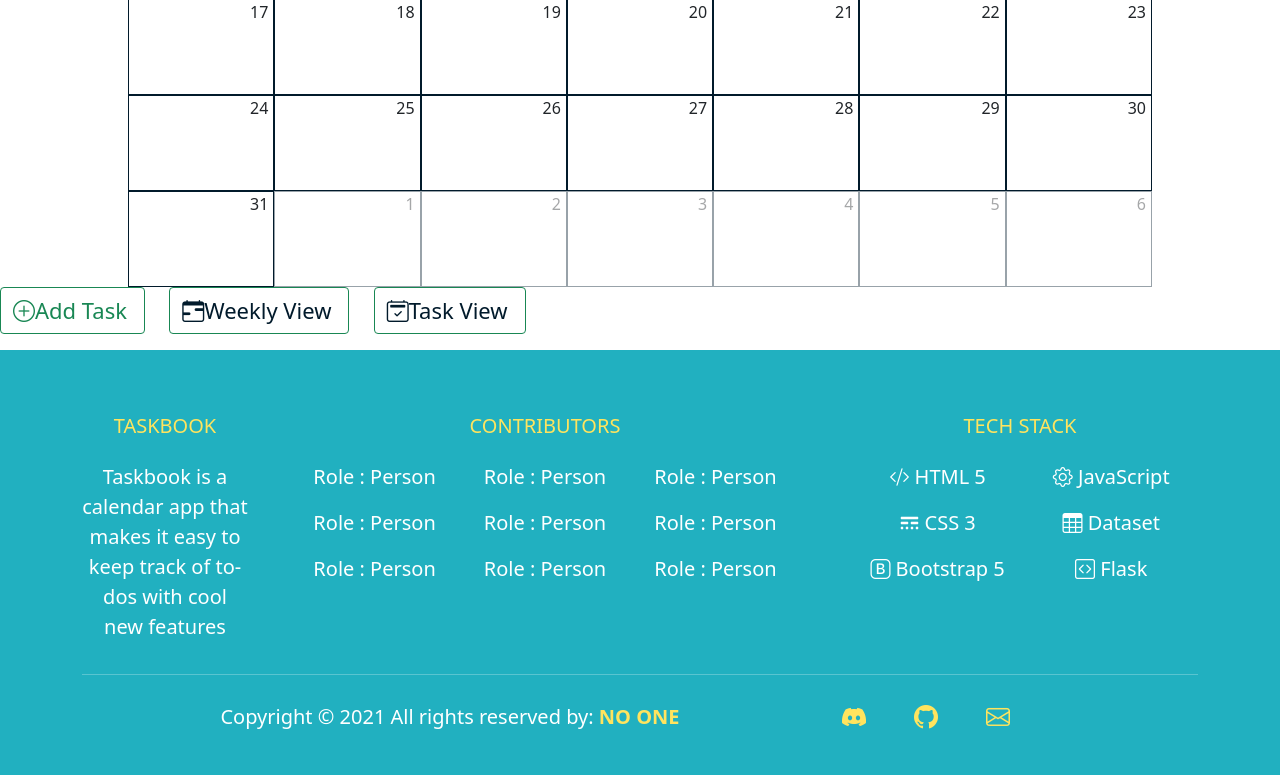
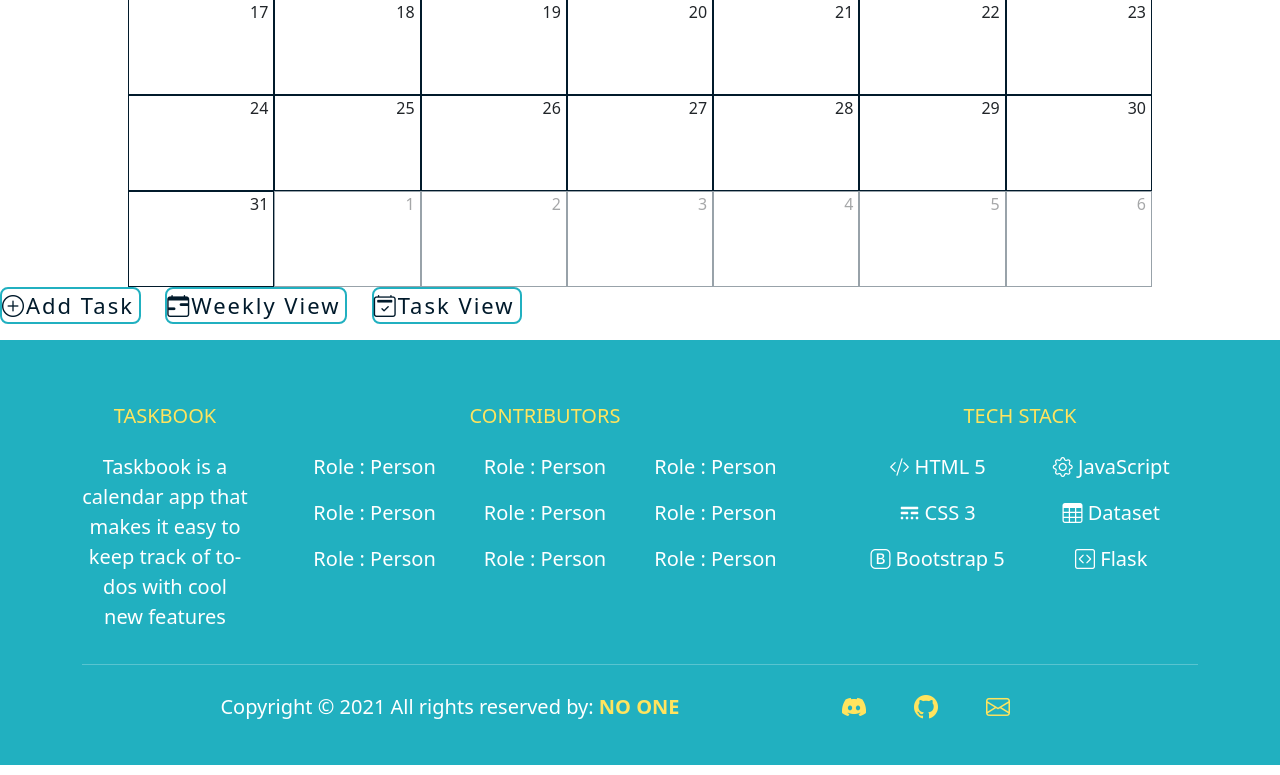
Before and after one commit to ShrutiGupta354/taskbook-SWE, a Flask app: page /calendar in a window 1280 px wide. Shown: the part 548-1323 px from the top of the page. Run offline with Flask 2, Linux system fonts and the light colour scheme; the visitor is signed in with stand-in values (Sample User, id 1); some libraries are stand-ins or nearby versions.

Commit message:
Changed button color - blue vs yellow??

```diff
--- a/static/styles.css
+++ b/static/styles.css
@@ -101,6 +101,7 @@ header{
 }
 /* custom buttons */
 .btn-yellow{
+    background-color: transparent;
     color: var(--primary-black);
     border-radius: 8px;
     border: 2px solid var(--primary-yellow);
@@ -113,6 +114,7 @@ header{
 }
 
 .btn-blue{
+    background-color: transparent;
     color: var(--primary-black);
     border-radius: 8px;
     border: 2px solid var(--primary-blue);
--- a/templates/calendar.html
+++ b/templates/calendar.html
@@ -107,9 +107,9 @@
 
 </div>
     <ul class="view">
-        <li><button type="button" class="btn btn-outline-success" data-bs-toggle="modal" data-bs-target="#staticBackdrop"><a><i class="bi bi-plus-circle"></i>Add Task</a></button></li>
-        <li><button type="button" class="btn btn-outline-success"><a href="/weekly"><i class="bi bi-calendar-range"></i>Weekly View</a></button></li>
-        <li><button type="button" class="btn btn-outline-success"><a href="/tasks"><i class="bi bi-calendar2-check"></i>Task View</a></button></li>
+        <li><button type="button" class="btn-blue" data-bs-toggle="modal" data-bs-target="#staticBackdrop"><a><i class="bi bi-plus-circle"></i>Add Task</a></button></li>
+        <li><button type="button" class="btn-blue"><a href="/weekly"><i class="bi bi-calendar-range"></i>Weekly View</a></button></li>
+        <li><button type="button" class="btn-blue"><a href="/tasks"><i class="bi bi-calendar2-check"></i>Task View</a></button></li>
     </ul>
 </div> <!-- End Calendar-->
 
--- a/templates/weekly.html
+++ b/templates/weekly.html
@@ -7,9 +7,9 @@
 
 </div>
 <ul class="view">
-    <li><button type="button" class="btn btn-outline-success"><a><i class="bi bi-plus-circle"></i>Add Task</a></button></li>
-    <li><button type="button" class="btn btn-outline-success"><a href="/calendar"><i class="bi bi-calendar-range"></i>Monthly View</a></button></li>
-    <li><button type="button" class="btn btn-outline-success"><a href="/tasks"><i class="bi bi-calendar2-check"></i>Task View</a></button></li>
+    <li><button type="button" class="btn-yellow"><a><i class="bi bi-plus-circle"></i>Add Task</a></button></li>
+    <li><button type="button" class="btn-yellow"><a href="/calendar"><i class="bi bi-calendar"></i>Monthly View</a></button></li>
+    <li><button type="button" class="btn-yellow"><a href="/tasks"><i class="bi bi-calendar2-check"></i>Task View</a></button></li>
 </ul>
 </div>
 
```
